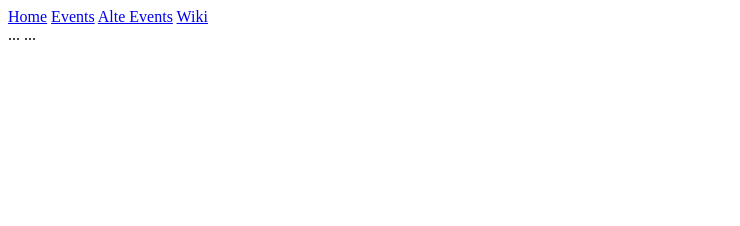
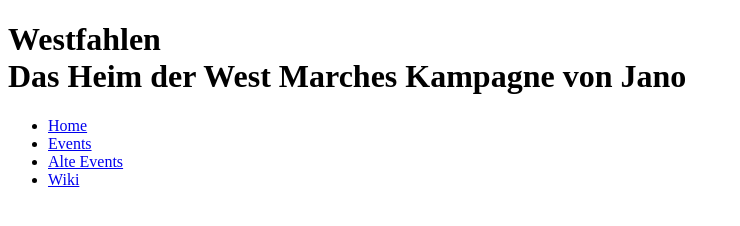
Before and after one commit to NeatoPurrito/Westfahlen, a plain HTML site: page index.html in a window 1280 px wide. Shown: the whole page, without its empty margins (0-740 px from the left). Drawn offline with Linux system fonts and the light colour scheme.

Commit message:
Title Test

```diff
--- a/index.html
+++ b/index.html
@@ -1,18 +1,24 @@
 <!DOCTYPE html>
 <html>
   <head>
-    <title>Example Homepage</title>
-    <link href="css/styles.css" rel="stylesheet" type="text/css">
+    <meta charset="utf-8" />
+    <title>Westfahlen</title>
+
+    <link rel="stylesheet" href="css/styles.css" type="text/css">
+
+
   </head>
   <body>
     <header>
-      <a href="index.html">Home</a>
-      <a href="html/events.html">Events</a>
-      <a href="html/altevent.html">Alte Events</a>
-      <a href="html/lore.html">Wiki</a>
+      <h1>Westfahlen<br>Das Heim der West Marches Kampagne von Jano</h1>
+      <nav><ul>
+        <li class="active"><a href="index.html">Home</a></li>
+        <li><a href="html/events.html">Events</a></li>
+        <li><a href="html/altevents.html">Alte Events</a></li>
+        <li><a href="html/lore.html">Wiki</a></li>
+      </ul></nav>
     </header>
-    ...
 
-    ...
+
   </body>
 </html>
```
Also changed, not shown: css/altevents.css (added), css/events.css (added), css/lore.css (added), html/altevents.html (added), js/scripts.js (added).
